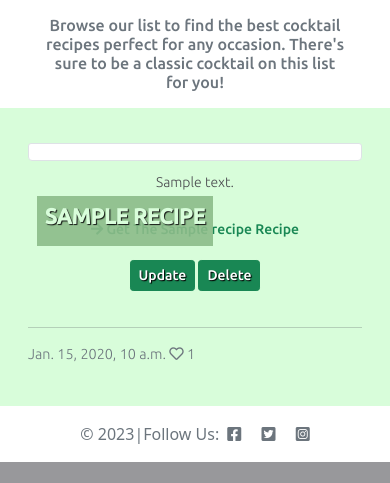
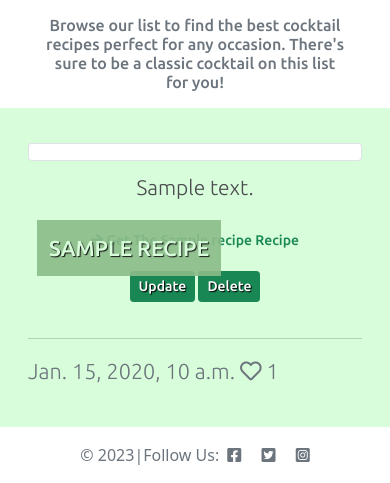
Before and after one commit to Indrakens/cocktail-haven, a Django app: page / in a window 390 px wide. Shown: the part 638-1121 px from the top of the page. Before the commit the page ends 1100 px from the top, so only its background shows below. Run offline with Django 3.2, Linux system fonts and the light colour scheme; a user stored in the database is signed in; tables that the repository leaves empty hold one stand-in row (values such as "Sample post").

Commit message:
Add media screens

```diff
--- a/cocktails2023/settings.py
+++ b/cocktails2023/settings.py
@@ -30,11 +30,11 @@ TEMPLATES_DIR = os.path.join(BASE_DIR, 'templates')
 SECRET_KEY = os.environ.get('SECRET_KEY')
 
 # SECURITY WARNING: don't run with debug turned on in production!
-DEBUG = False
+DEBUG = True
 
 X_FRAME_OPTIONS = 'SAMEORIGIN'
 
-ALLOWED_HOSTS = ['cocktailheaven-c43cabf55fb3.herokuapp.com','localhost']
+ALLOWED_HOSTS = ['cocktailheaven-c43cabf55fb3.herokuapp.com','8000-indrakens-cocktailheave-4z683wqk3ne.ws-eu106.gitpod.io']
 
 
 # Application definition
--- a/static/css/style.css
+++ b/static/css/style.css
@@ -70,14 +70,6 @@
     color: #4A4A4F;
 }
 
-.card-heading{
-    font-family: Ubuntu, sans-serif;
-    font-size: 1.4rem;
-    font-weight: 200;
-    color: #4A4A4F;
-    text-decoration: underline;
-}
-
 .img-thumbnail{
     padding: 8px;
 }
@@ -88,19 +80,20 @@
 
 .image-flash {
     position: absolute;
-    bottom: 38%;
-    max-width: 65%;
+    bottom: 35%;
+    min-width: 30%;
     left: 9px;
     background-color: #8CBC8A;
     opacity: 90%;
     text-shadow: 1px 1px 1px black;
 }
 
-.cocktail {
+.image-flash p {
     color: #D8FDDA;
     text-transform: uppercase;
     font-family: Ubuntu, sans-serif;
-    font-weight: 400;
+    text-align: center;
+    margin: 4px;
 }
 
 .post-link {
@@ -219,6 +212,14 @@
     margin-left: 5%;
 }
 
+.card-heading{
+    font-family: Ubuntu, sans-serif;
+    font-size: 2rem;
+    font-weight: 200;
+    color: #4A4A4F;
+    text-decoration: underline;
+}
+
 .btn-like {
     color: #F74F4F;
     border: none;
@@ -294,3 +295,90 @@
     font-weight: 300;
     color: #4A4A4F;
 }
+
+/* Media screens */
+@media screen and (max-width: 990px){
+    .image-flash {
+        position: absolute;
+        bottom: 45%;
+        min-width: 28%;
+        left: 9px;
+    }
+}
+
+@media screen and (max-width: 920px){
+    .image-flash {
+        position: absolute;
+        bottom: 45%;
+        min-width: 25%;
+        left: 9px;
+    }
+}
+
+@media screen and (max-width: 890px){
+    .image-flash {
+        position: absolute;
+        bottom: 50%;
+        min-width: 30%;
+        left: 9px;
+        font-size: 80%;
+    }
+
+    .recipe-link a{
+        width: 100%;
+        font-size: 80%;
+    }
+}
+
+@media screen and (max-width: 850px){
+    .image-flash {
+        position: absolute;
+        bottom: 50%;
+        min-width: 20%;
+        left: 9px;
+        font-size: 80%;
+    }
+
+    .recipe-link a{
+        width: 100%;
+        font-size: 80%;
+    }
+}
+
+@media screen and (max-width: 785px){
+    .image-flash {
+        position: absolute;
+        bottom: 50%;
+        min-width: 20%;
+        left: 9px;
+        font-size: 80%;
+    }
+
+    .card-text{
+        font-size: 80%;
+    }
+
+    .recipe-link a{
+        width: 100%;
+        font-size: 60%;
+    }
+}
+
+@media screen and (max-width: 720px){
+    .image-flash {
+        position: absolute;
+        bottom: 25%;
+        min-width: 40%;
+        left: 9px;
+        font-size: 150%;
+    }
+
+    .card-text{
+        font-size: 150%;
+    }
+
+    .recipe-link a{
+        width: 100%;
+        font-size: 100%;
+    }
+}
--- a/templates/base.html
+++ b/templates/base.html
@@ -10,8 +10,7 @@
     <link rel="preconnect" href="https://fonts.gstatic.com">
     <link href="https://fonts.googleapis.com/css2?family=Ubuntu:wght@300;500&display=swap" rel="stylesheet">
     <link rel="stylesheet" href="https://cdnjs.cloudflare.com/ajax/libs/font-awesome/5.15.3/css/all.min.css">
-    <link href="https://cdn.jsdelivr.net/npm/bootstrap@5.0.1/dist/css/bootstrap.min.css" rel="stylesheet"
-        integrity="sha384-+0n0xVW2eSR5OomGNYDnhzAbDsOXxcvSN1TPprVMTNDbiYZCxYbOOl7+AMvyTG2x" crossorigin="anonymous">
+    <link href="https://cdn.jsdelivr.net/npm/bootstrap@5.1.3/dist/css/bootstrap.min.css" rel="stylesheet" integrity="sha384-1BmE4kWBq78iYhFldvKuhfTAU6auU8tT94WrHftjDbrCEXSU1oBoqyl2QvZ6jIW3" crossorigin="anonymous">
     <script src="https://cdn.jsdelivr.net/npm/bootstrap@5.0.1/dist/js/bootstrap.bundle.min.js"
         integrity="sha384-gtEjrD/SeCtmISkJkNUaaKMoLD0//ElJ19smozuHV6z3Iehds+3Ulb9Bn9Plx0x4" crossorigin="anonymous">
     </script>
--- a/templates/index.html
+++ b/templates/index.html
@@ -41,8 +41,8 @@
                                 {% else %}
                                 <img class="card-img-top img-thumbnail" style="max-width: 100%; height: auto;" src=" {{ recipe.featured_image.url }}">
                                 {% endif %}
-                                <div class="image-flash img-fluid">
-                                    <p class="cocktail h4 p-2"><strong>{{ recipe.name }}</strong></p>
+                                <div class="image-flash">
+                                    <p class="cocktail p-2"><strong>{{ recipe.name }}</strong></p>
                                 </div>
                                 <div class="post-link">
                                     <p class="card-text" style="width: 100%;">{{ recipe.description }}</p>
```
